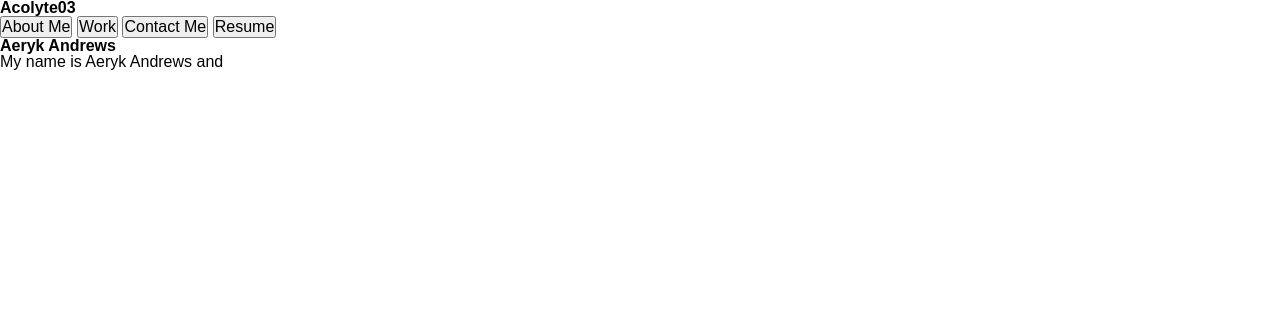
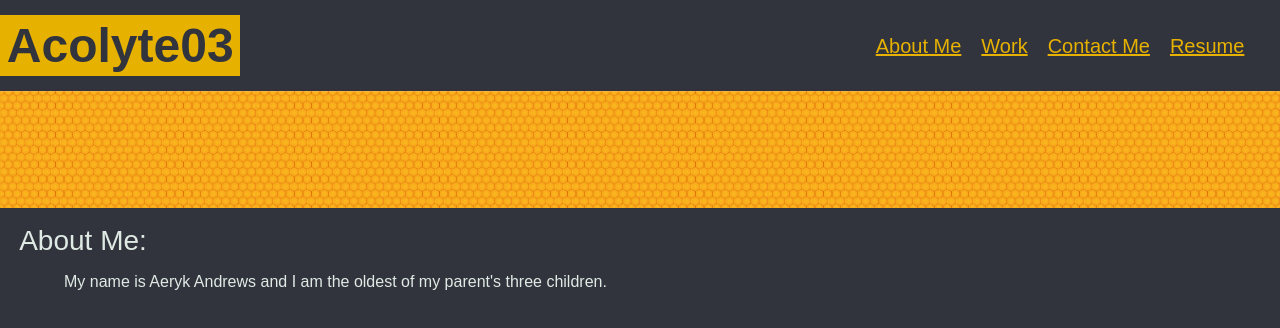
Before and after one commit to Acolyte03/Personal-Portfolio, a plain HTML site: page index.html in a window 1280 px wide. Drawn offline with Linux system fonts and the light colour scheme.

Commit message:
Added title, Navbar, banner, and started paragraph structuring

```diff
--- a/assets/style.css
+++ b/assets/style.css
@@ -0,0 +1,67 @@
+*
+{
+    font-size:100%;
+    background-color:#31343D
+}
+
+header
+{
+    display:flex;
+    flex-wrap:wrap;
+    justify-content: space-between;
+    align-items:center;
+    background-color: #31343D;
+
+}
+div
+{
+    display:flex;
+}
+h1
+{
+    background-color:#E7B100;
+    color:#31343D;
+    font-size:300%;
+    padding:3%;
+}
+.navButtons
+{
+    display:flex;
+    position:relative;
+    justify-content:right;
+    padding: 2%;
+
+}
+li
+{
+    background-color:#31343D;
+    color: #E7B100;
+    border-color:#31343D;
+    padding: 5px;
+    font-size:125%;
+    border: solid #31343D 5px;
+    border-width:10%;
+}
+div img
+{
+    display:flex;
+    flex-wrap:wrap;
+    width:10vw;
+}
+p
+{
+    color:#E0EAE5;
+}
+.title
+{
+    padding:1.5%;
+    font-size:175%;
+}
+article p
+{
+    padding-left:5%;
+}
+a
+{
+    color:#E7B100;
+}
--- a/index.html
+++ b/index.html
@@ -9,21 +9,35 @@
         <link rel="stylesheet" href="assets/style.css" />
     </head>
     <header>
-        <h1>Acolyte03</h1>
-        <nav>
-            <button>About Me</button>
-            <button>Work</button>
-            <button>Contact Me</button>
-            <button>Resume</button>
-        </nav>
-        <h3>Aeryk Andrews</h3>
+        <div>
+            <h1>Acolyte03</h1>
+        </div>
+            <ul class = navButtons>
+                <li><a href="https://google.com">About Me</a></li>
+                <li><a href="https://google.com">Work</a></li>
+                <li><a href="https://google.com">Contact Me</a></li>
+                <li><a href="https://google.com">Resume</a></li>
+            </ul>
     </header>
     <main>
+        <div>
+            <img src = "assets/Honeycomb.png" alt = "Honeycomb">
+            <img src = "assets/Honeycomb.png" alt = "Honeycomb">
+            <img src = "assets/Honeycomb.png" alt = "Honeycomb">
+            <img src = "assets/Honeycomb.png" alt = "Honeycomb">
+            <img src = "assets/Honeycomb.png" alt = "Honeycomb">
+            <img src = "assets/Honeycomb.png" alt = "Honeycomb">
+            <img src = "assets/Honeycomb.png" alt = "Honeycomb">
+            <img src = "assets/Honeycomb.png" alt = "Honeycomb">
+            <img src = "assets/Honeycomb.png" alt = "Honeycomb">
+            <img src = "assets/Honeycomb.png" alt = "Honeycomb">
+        </div>
+
         <aside>
-
+            <p class = "title">About Me:</p>
         </aside>
         <article>
-            <p>My name is Aeryk Andrews and </p>
+            <p>My name is Aeryk Andrews and I am the oldest of my parent's three children.</p>
         </article>
     </main>
 </html>
```
Also changed, not shown: assets/Honeycomb.jpg (added), assets/Honeycomb.png (added), assets/Other Honeycomb.jpg (added), 1 other file.
